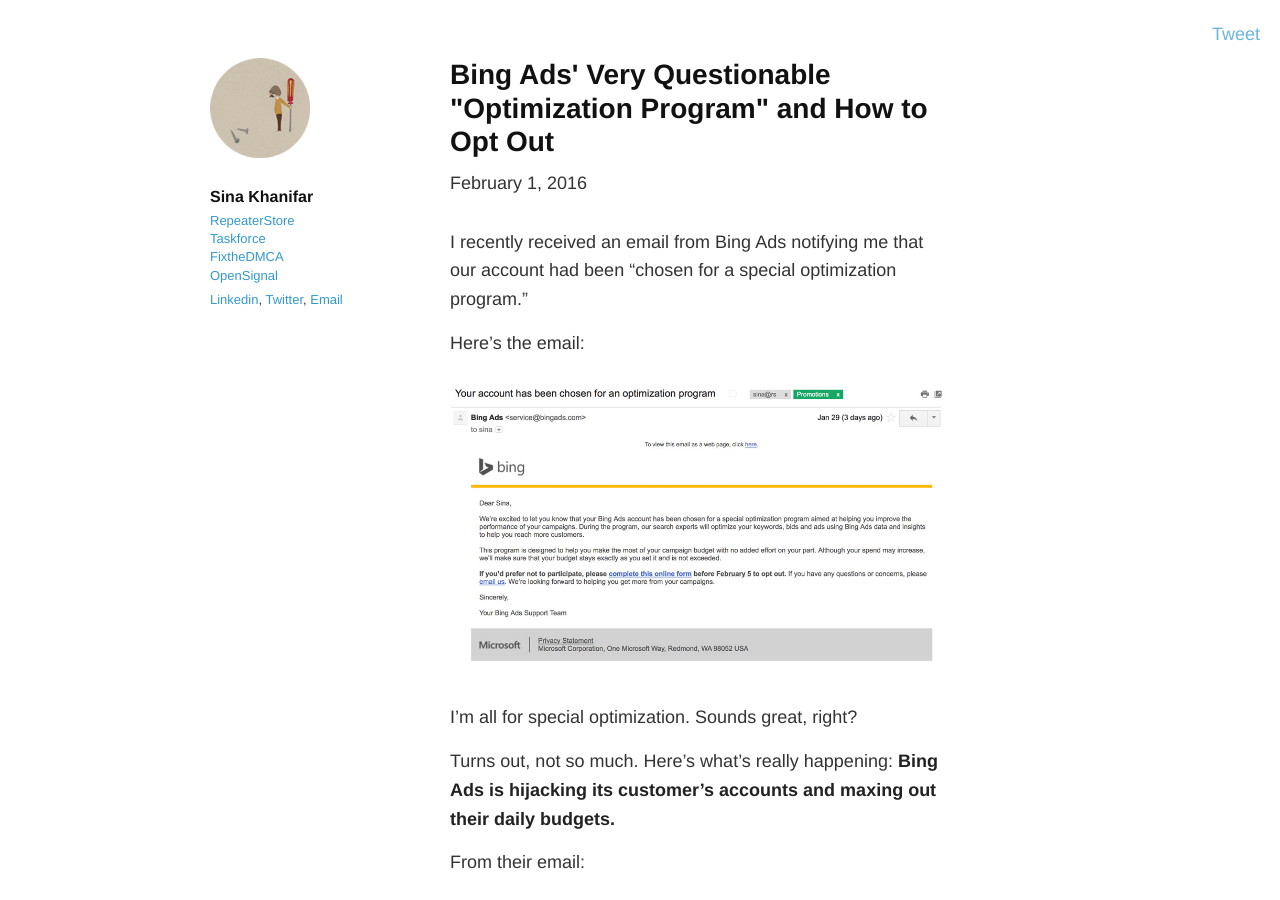
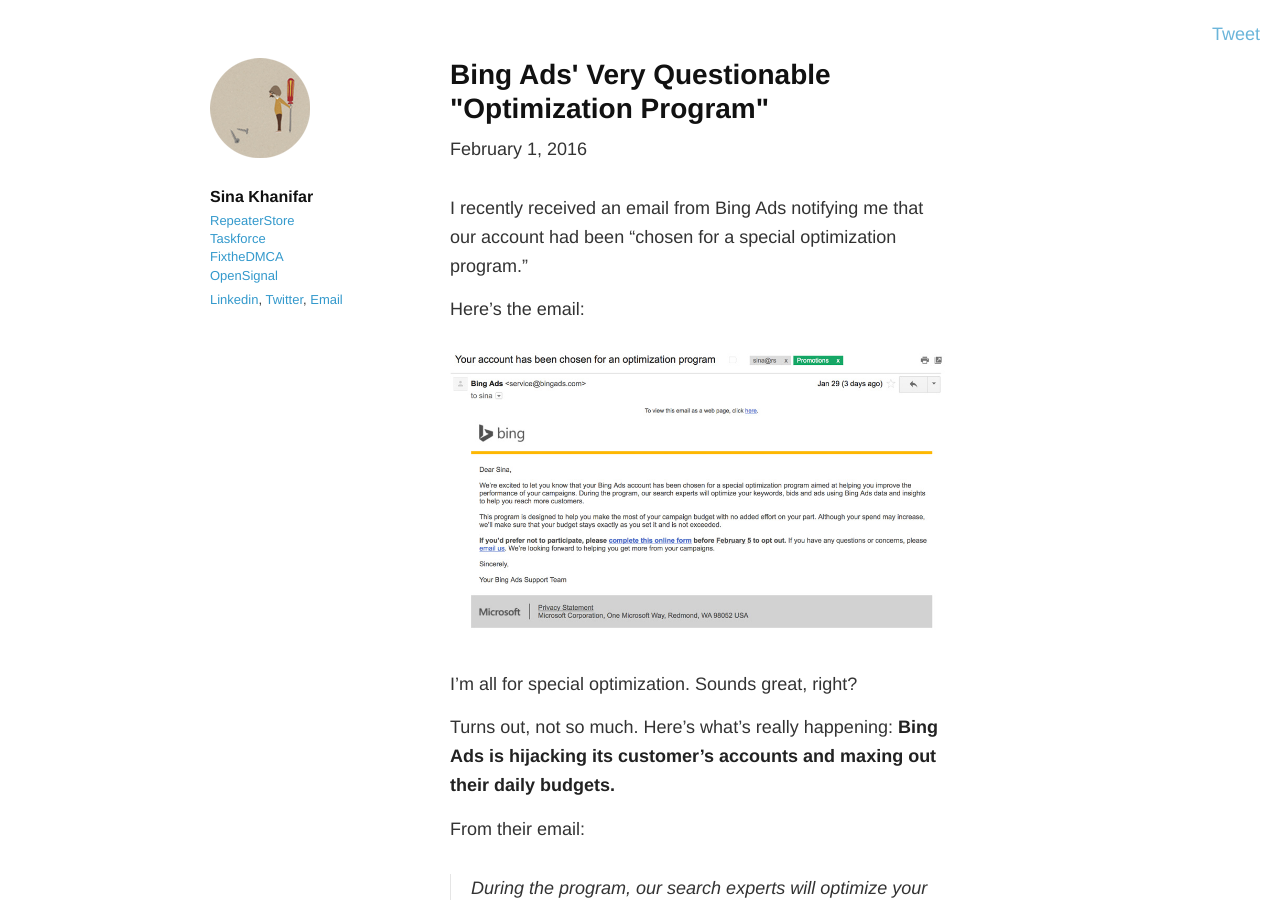
Before and after one commit to sinak/sinak.github.com, a Jekyll site: the page built from _posts/2016-02-01-bing-ads-optimization-program.md, in a window 1280 px wide and 900 px high. Built offline with Jekyll 4.4.1, drawn with Linux system fonts in a browser that asks for light colours; nearby versions of some CDN libraries; some web fonts are replaced; Markdown is read by kramdown in place of the engine named in the settings; comment, search, counter and statistics services are not loaded.

Commit message:
Title change

```diff
--- a/_posts/2016-02-01-bing-ads-optimization-program.md
+++ b/_posts/2016-02-01-bing-ads-optimization-program.md
@@ -1,8 +1,8 @@
 ---
 layout: post
-title: Bing Ads' Very Questionable "Optimization Program" and How to Opt Out
+title: Bing Ads' Very Questionable "Optimization Program"
 category: posts
-tweet: Bing Ads' Very Questionable "Optimization Program" and How to Opt Out
+tweet: Bing Ads' Very Questionable "Optimization Program"
 excerpt: Bing Ads' new "Optimization Program" is borderline fraud.
 ---
 
```
